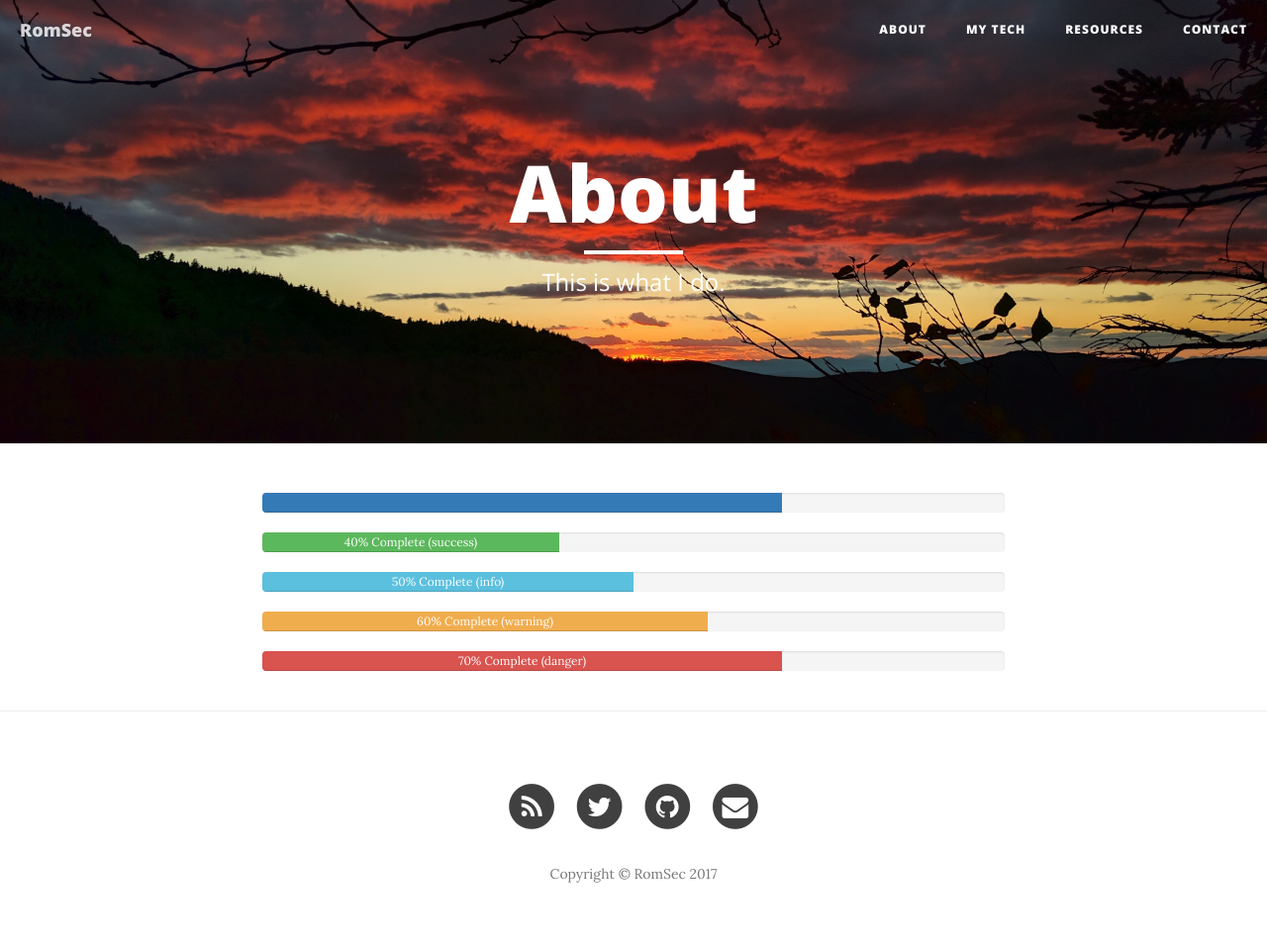
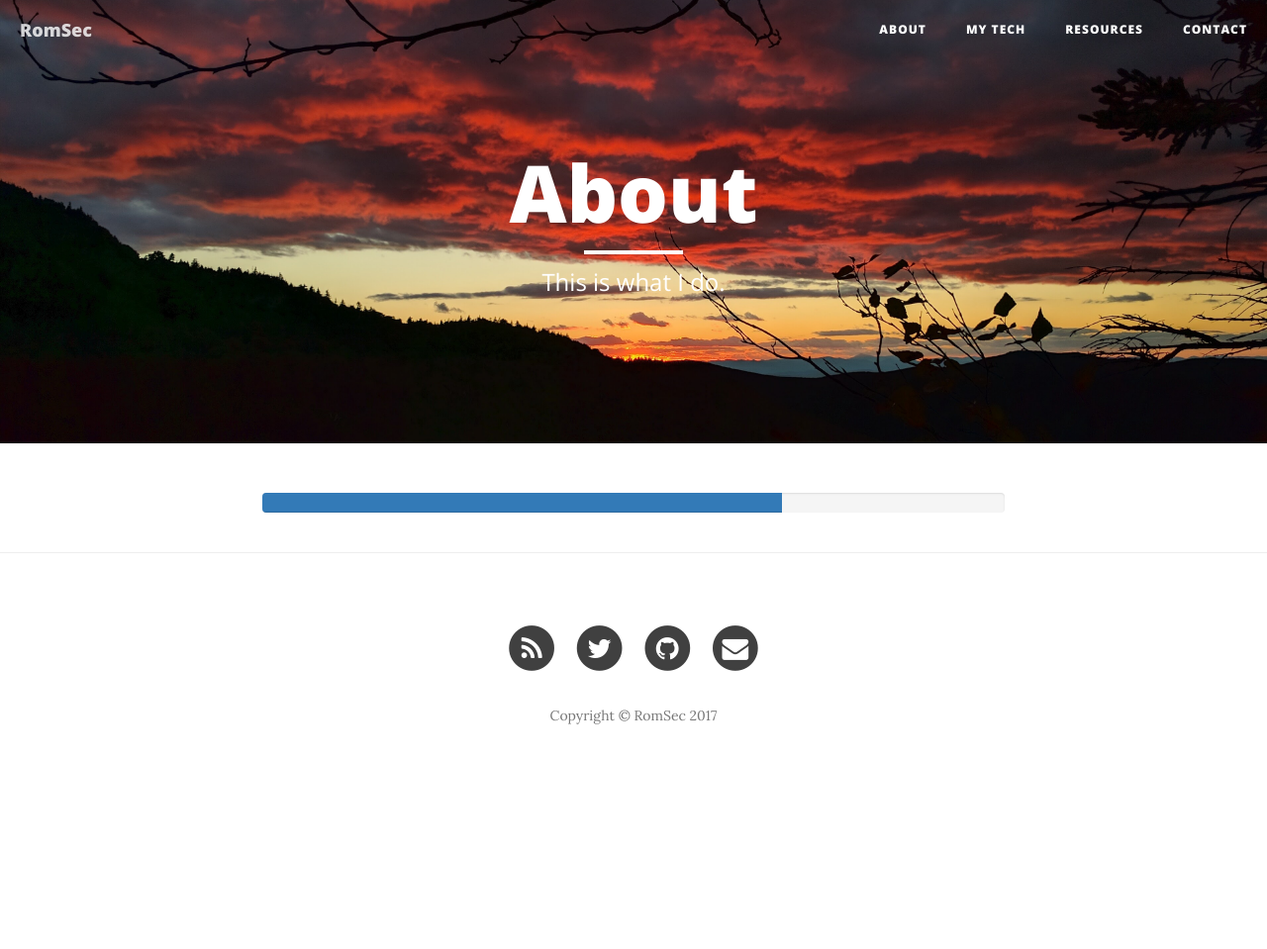
Before and after one commit to RomSec/RomSec.github.io, a Jekyll site: the page built from about.html, in a window 1280 px wide. Shown: the whole page at 99% size. Built offline with Jekyll 4.4.1, drawn with Linux system fonts in a browser that asks for light colours; nearby versions of some CDN libraries; after the commit the page ends 900 px from its top, so only the background shows below that.

Commit message:
Update about.html

```diff
--- a/about.html
+++ b/about.html
@@ -11,31 +11,3 @@ header-img: "img/about-header.jpg"
     <span class="sr-only">70% Complete</span>
   </div>
 </div>
-
-<div class="progress">
-  <div class="progress-bar progress-bar-success" role="progressbar" aria-valuenow="40"
-  aria-valuemin="0" aria-valuemax="100" style="width:40%">
-    40% Complete (success)
-  </div>
-</div>
-
-<div class="progress">
-  <div class="progress-bar progress-bar-info" role="progressbar" aria-valuenow="50"
-  aria-valuemin="0" aria-valuemax="100" style="width:50%">
-    50% Complete (info)
-  </div>
-</div>
-
-<div class="progress">
-  <div class="progress-bar progress-bar-warning" role="progressbar" aria-valuenow="60"
-  aria-valuemin="0" aria-valuemax="100" style="width:60%">
-    60% Complete (warning)
-  </div>
-</div>
-
-<div class="progress">
-  <div class="progress-bar progress-bar-danger" role="progressbar" aria-valuenow="70"
-  aria-valuemin="0" aria-valuemax="100" style="width:70%">
-    70% Complete (danger)
-  </div>
-</div>
```
